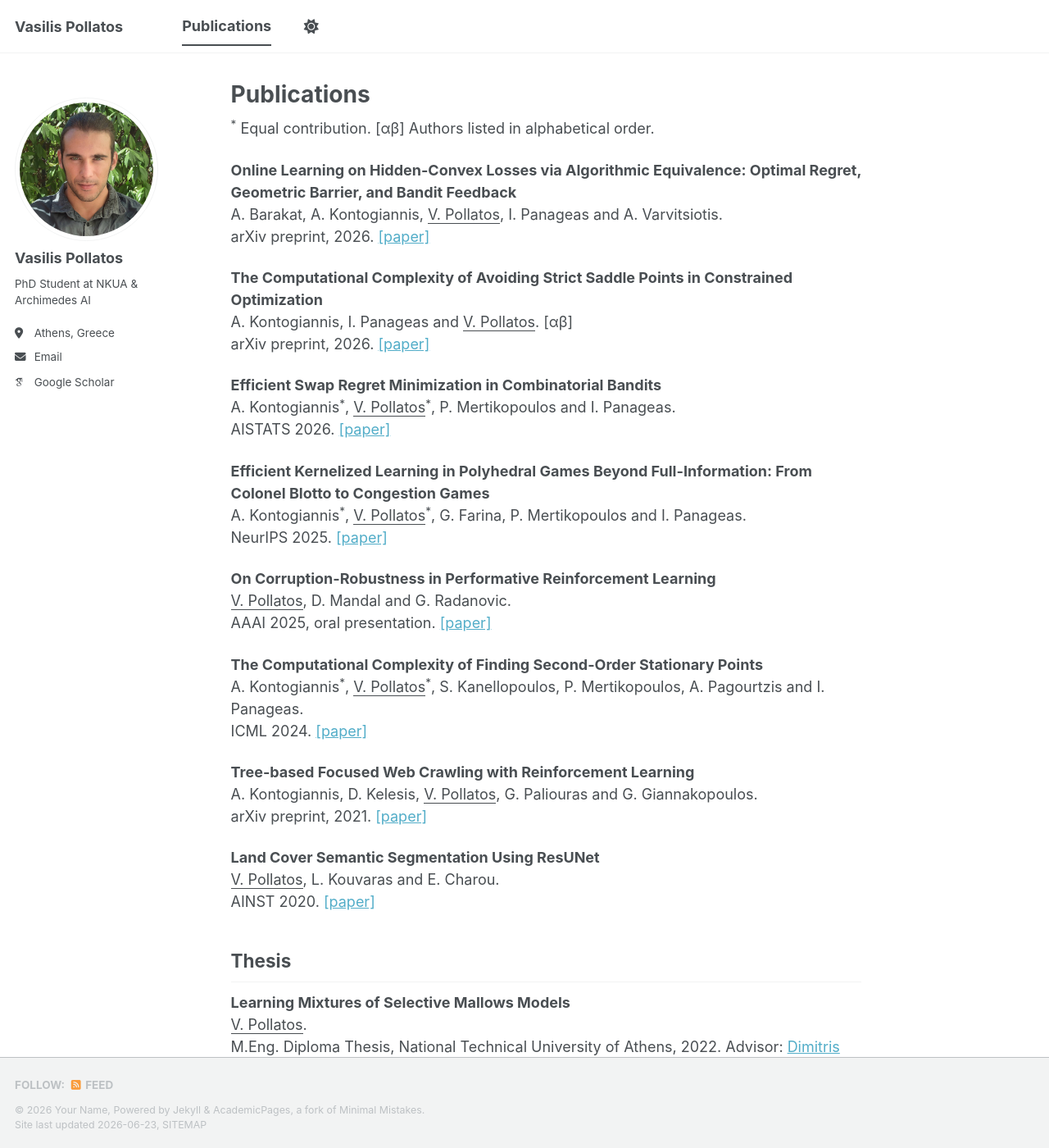
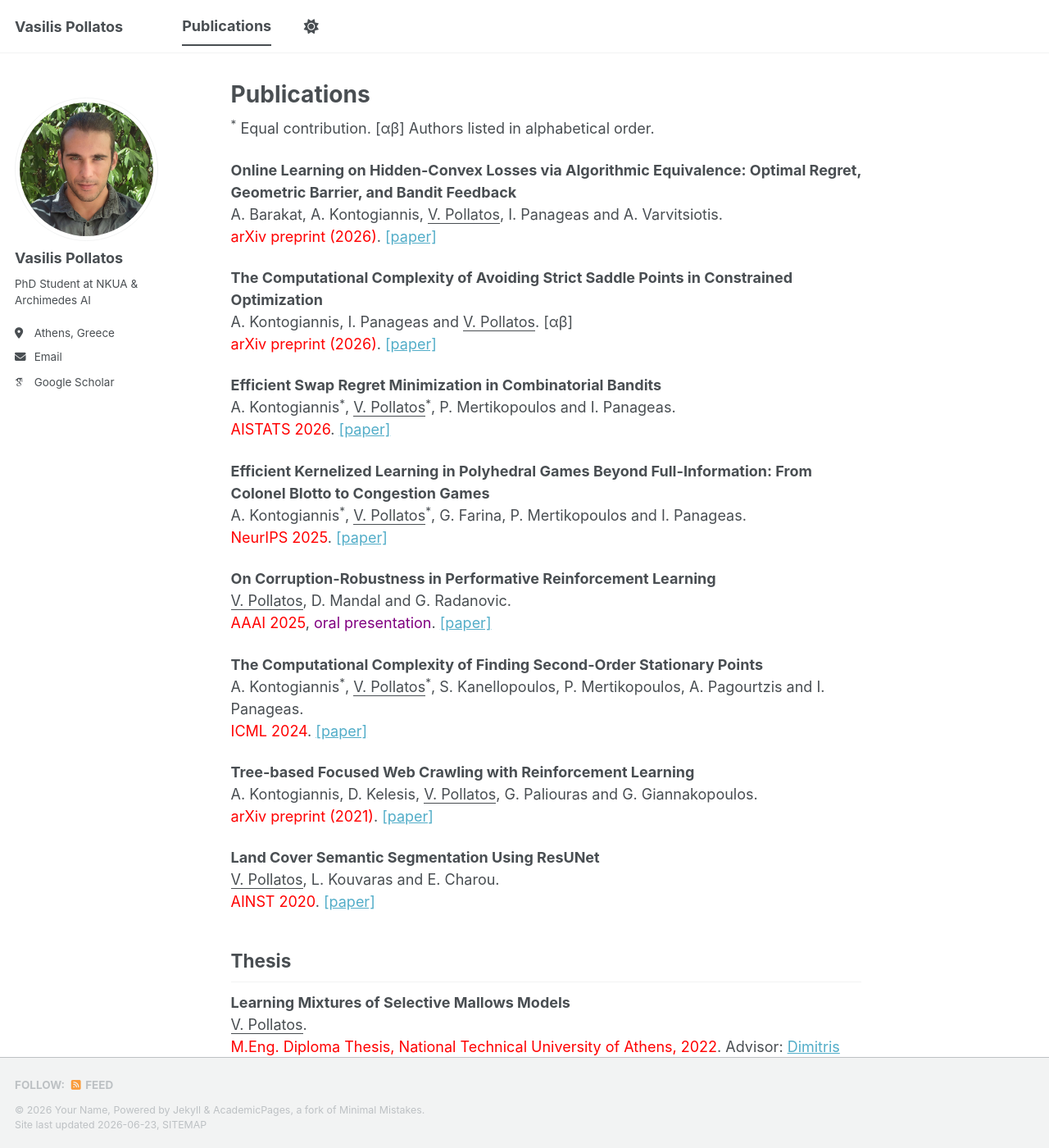
Before and after one commit to vaspoll/vaspoll.github.io, a Jekyll site: the page built from _pages/publications.md, in a window 1280 px wide and 1400 px high. Shown: the whole window at 82% size. Built offline with Jekyll 4.4.1, drawn with Linux system fonts in a browser that asks for light colours; some web fonts are replaced; a script bundle is joined from its source files by our own code; library files that are not in the unit come from our copies.

Commit message:
Update publications.md

```diff
--- a/_pages/publications.md
+++ b/_pages/publications.md
@@ -4,43 +4,30 @@ permalink: /publications/
 author_profile: true
 ---
 
-
 <sup>*</sup> Equal contribution. [αβ] Authors listed in alphabetical order.
 
 **Online Learning on Hidden-Convex Losses via Algorithmic Equivalence: Optimal Regret, Geometric Barrier, and Bandit Feedback**<br/>
-A. Barakat, A. Kontogiannis, <u>V. Pollatos</u>, I. Panageas and A. Varvitsiotis.<br/>
-arXiv preprint, 2026. [[paper]](https://arxiv.org/abs/2605.26373)<br/>
+A. Barakat, A. Kontogiannis, <u>V. Pollatos</u>, I. Panageas and A. Varvitsiotis.<br/> <font color="red">arXiv preprint (2026)</font>. [[paper]](https://arxiv.org/abs/2605.26373)<br/>
 
 **The Computational Complexity of Avoiding Strict Saddle Points in Constrained Optimization**<br/>
-A. Kontogiannis, I. Panageas and <u>V. Pollatos</u>. [αβ]<br/>
-arXiv preprint, 2026. [[paper]](https://arxiv.org/abs/2604.02285)<br/>
+A. Kontogiannis, I. Panageas and <u>V. Pollatos</u>. [αβ]<br/> <font color="red">arXiv preprint (2026)</font>. [[paper]](https://arxiv.org/abs/2604.02285)<br/>
 
 **Efficient Swap Regret Minimization in Combinatorial Bandits**<br/>
-A. Kontogiannis<sup>*</sup>, <u>V. Pollatos</u><sup>*</sup>, P. Mertikopoulos and I. Panageas.<br/>
-AISTATS 2026. [[paper]](https://arxiv.org/abs/2602.02087)<br/>
+A. Kontogiannis<sup>*</sup>, <u>V. Pollatos</u><sup>*</sup>, P. Mertikopoulos and I. Panageas.<br/> <font color="red">AISTATS 2026</font>. [[paper]](https://arxiv.org/abs/2602.02087)<br/>
 
 **Efficient Kernelized Learning in Polyhedral Games Beyond Full-Information: From Colonel Blotto to Congestion Games**<br/>
-A. Kontogiannis<sup>*</sup>, <u>V. Pollatos</u><sup>*</sup>, G. Farina, P. Mertikopoulos and I. Panageas.<br/>
-NeurIPS 2025. [[paper]](https://arxiv.org/abs/2509.20919)<br/>
+A. Kontogiannis<sup>*</sup>, <u>V. Pollatos</u><sup>*</sup>, G. Farina, P. Mertikopoulos and I. Panageas.<br/> <font color="red">NeurIPS 2025</font>. [[paper]](https://arxiv.org/abs/2509.20919)<br/>
 
-**On Corruption-Robustness in Performative Reinforcement Learning** <br/>
-<u>V. Pollatos</u>, D. Mandal and G. Radanovic.<br/>
-AAAI 2025, oral presentation. [[paper]](https://ojs.aaai.org/index.php/AAAI/article/view/34196)<br/>
+**On Corruption-Robustness in Performative Reinforcement Learning**<br/> <u>V. Pollatos</u>, D. Mandal and G. Radanovic.<br/> <font color="red">AAAI 2025</font>, <font color="purple">oral presentation</font>. [[paper]](https://ojs.aaai.org/index.php/AAAI/article/view/34196)<br/>
 
 **The Computational Complexity of Finding Second-Order Stationary Points**<br/>
-A. Kontogiannis<sup>*</sup>, <u>V. Pollatos</u><sup>*</sup>, S. Kanellopoulos, P. Mertikopoulos, A. Pagourtzis and I. Panageas.<br/>
-ICML 2024. [[paper]](https://proceedings.mlr.press/v235/kontogiannis24a.html)<br/>
+A. Kontogiannis<sup>*</sup>, <u>V. Pollatos</u><sup>*</sup>, S. Kanellopoulos, P. Mertikopoulos, A. Pagourtzis and I. Panageas.<br/> <font color="red">ICML 2024</font>. [[paper]](https://proceedings.mlr.press/v235/kontogiannis24a.html)<br/>
 
 **Tree-based Focused Web Crawling with Reinforcement Learning**<br/>
-A. Kontogiannis, D. Kelesis, <u>V. Pollatos</u>, G. Paliouras and G. Giannakopoulos.<br/>
-arXiv preprint, 2021. [[paper]](https://arxiv.org/abs/2112.07620)<br/>
+A. Kontogiannis, D. Kelesis, <u>V. Pollatos</u>, G. Paliouras and G. Giannakopoulos.<br/> <font color="red">arXiv preprint (2021)</font>. [[paper]](https://arxiv.org/abs/2112.07620)<br/>
 
-**Land Cover Semantic Segmentation Using ResUNet** <br/>
-<u>V. Pollatos</u>, L. Kouvaras and E. Charou.<br/>
-AINST 2020. [[paper]](https://arxiv.org/abs/2010.06285)<br/>
+**Land Cover Semantic Segmentation Using ResUNet**<br/> <u>V. Pollatos</u>, L. Kouvaras and E. Charou.<br/> <font color="red">AINST 2020</font>. [[paper]](https://arxiv.org/abs/2010.06285)<br/>
 
 ## Thesis
 
-**Learning Mixtures of Selective Mallows Models** <br/>
-<u>V. Pollatos</u>.<br/>
-M.Eng. Diploma Thesis, National Technical University of Athens, 2022. Advisor: [Dimitris Fotakis](https://www.softlab.ntua.gr/~fotakis/). [[thesis]](https://dspace.lib.ntua.gr/xmlui/handle/123456789/55730)<br/>
+**Learning Mixtures of Selective Mallows Models**<br/> <u>V. Pollatos</u>.<br/> <font color="red">M.Eng. Diploma Thesis, National Technical University of Athens, 2022</font>. Advisor: [Dimitris Fotakis](https://www.softlab.ntua.gr/~fotakis/). [[thesis]](https://dspace.lib.ntua.gr/xmlui/handle/123456789/55730)<br/>
```
